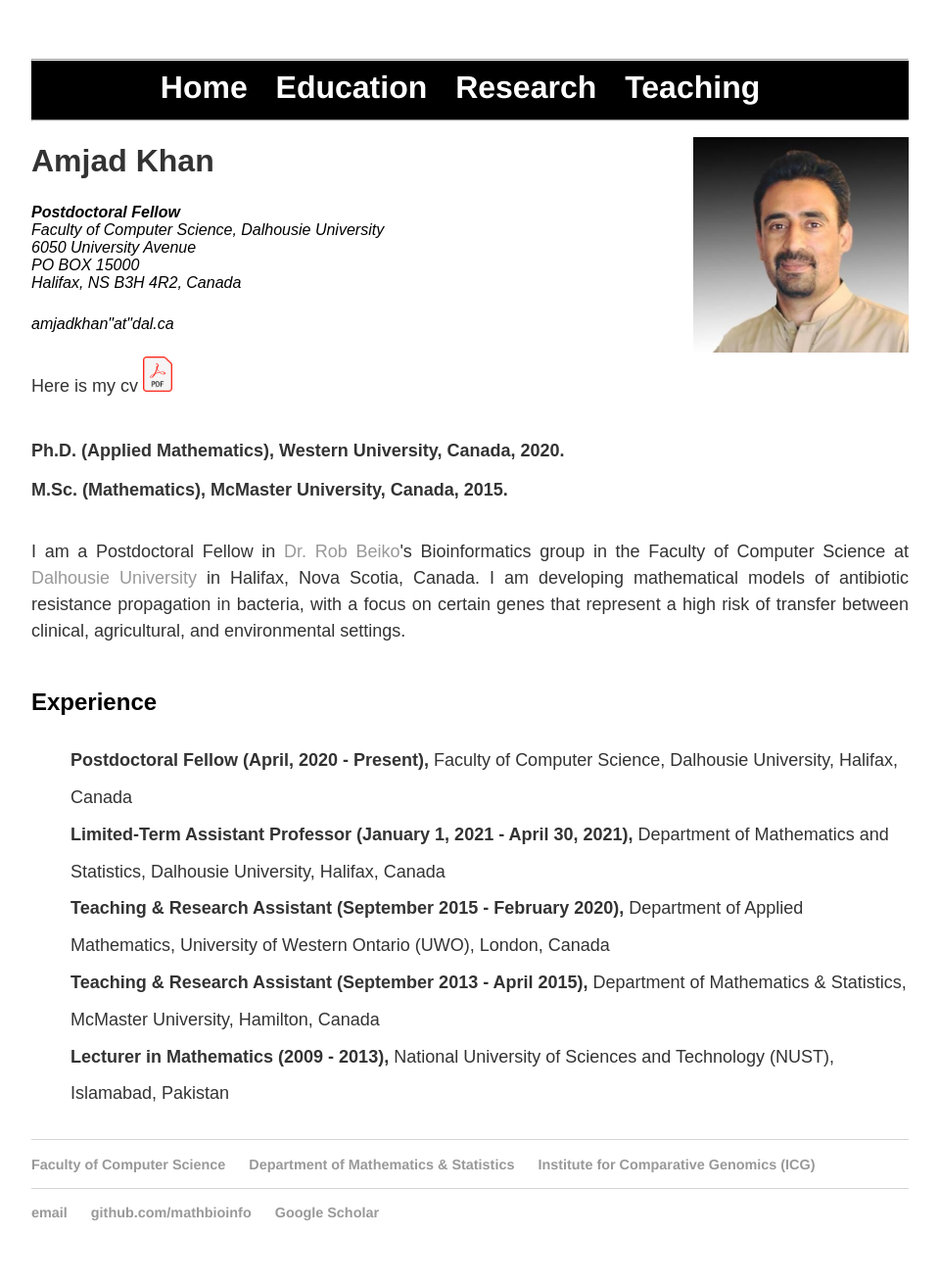
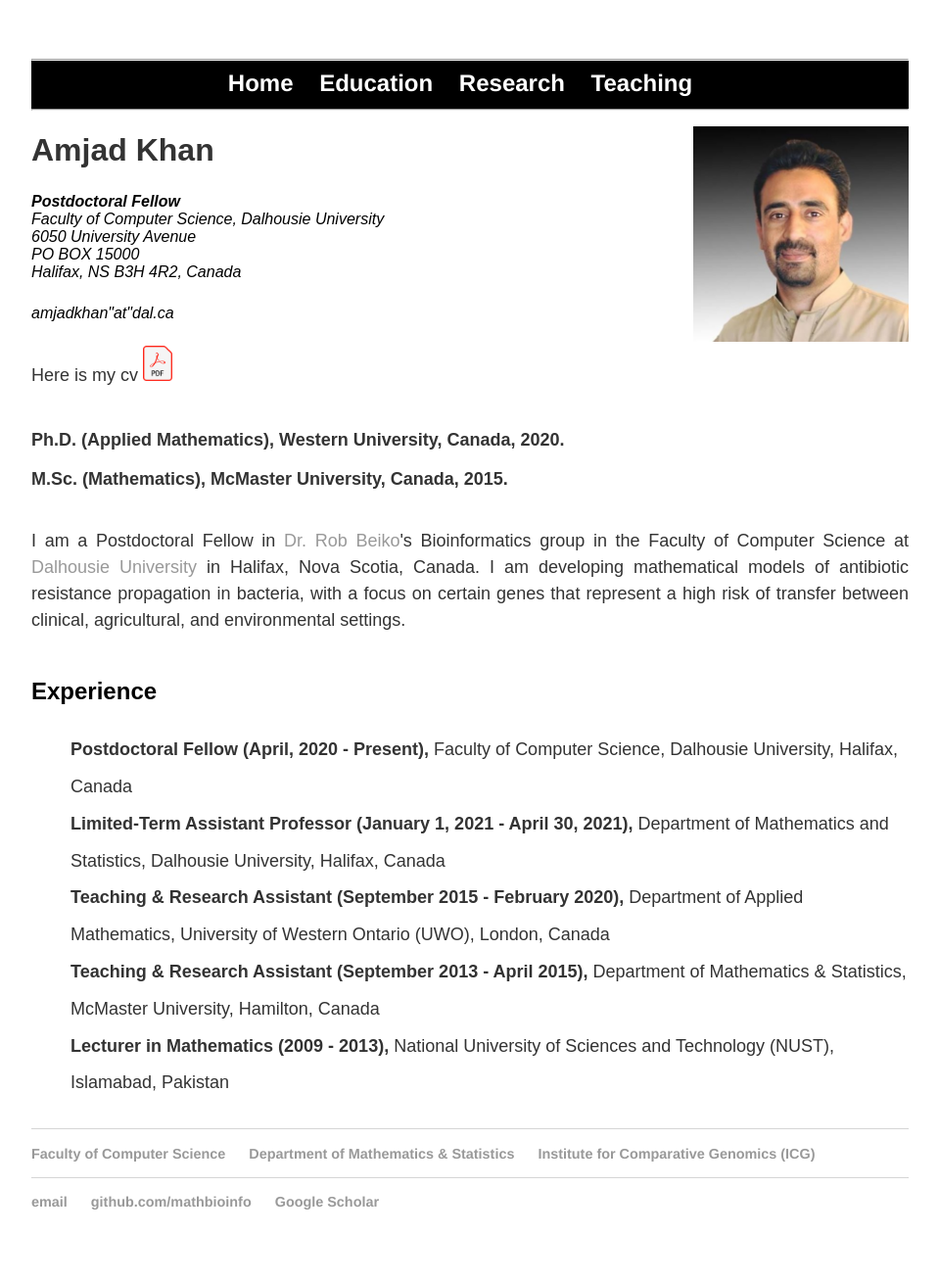
Before and after one commit to MathBioInfo/amjadkhan, a Jekyll site: the page index.html, which Jekyll copies as it is, in a window 1280 px wide. Shown: the whole page at 98% size, without its empty margins (160-1119 px from the left). Built offline with Jekyll 4.4.1, drawn with Linux system fonts in a browser that asks for light colours.

Commit message:
Update index.html

```diff
--- a/index.html
+++ b/index.html
@@ -17,7 +17,7 @@
 	       <center>
                <nav style="background-color:black;">
 
-		<ul> <font size="6">
+		<ul> <font size="5">
 			<hr >
         		<li><a href="" style="color: white">   Home</a></li>
 	        	<li ><a href="Education/index.html" style="color: white">Education</a></li>
```
